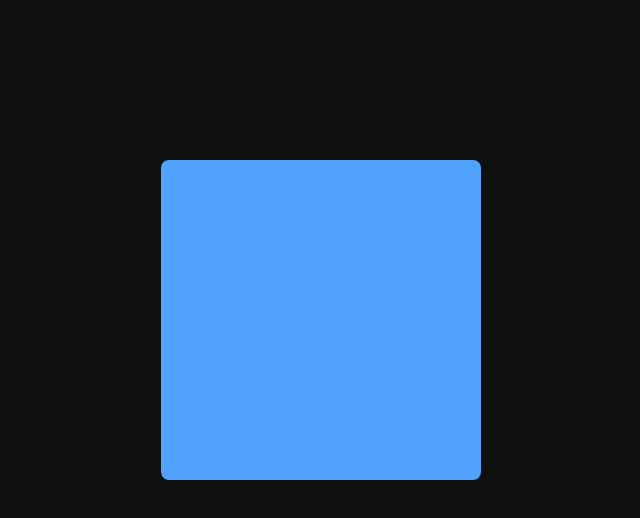
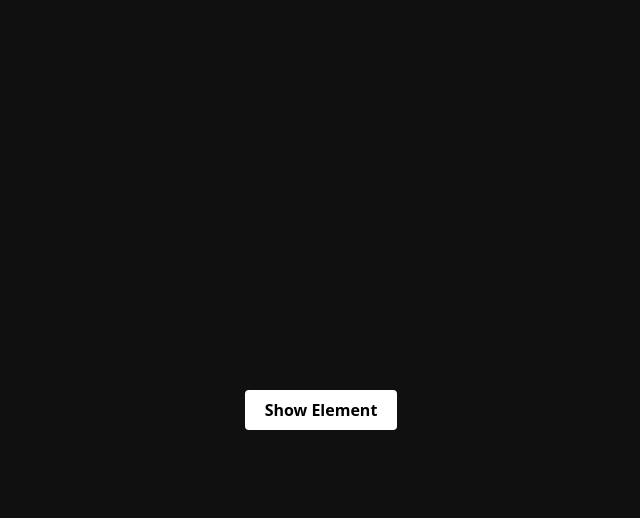
Before and after one commit to Mohamed-17/motion.dev-transform, a Next.js app: page / in a window 1280 px wide. Shown: the top 518 px of the page, without its empty margins (319-959 px from the left). Built offline with nearby package versions, Linux system fonts and the light colour scheme.

Commit message:
staggerChildren

```diff
--- a/app/page.tsx
+++ b/app/page.tsx
@@ -1,19 +1,54 @@
-import React from "react";
-import * as motion from "motion/react-client";
+"use client";
+import React, { useState } from "react";
+import { motion } from "motion/react";
 function HomePage() {
-  const boxVariants = {
-    init: { opacity: 1, scale: 1 },
-    hide: { opacity: 0.5, scale: 0.8 },
-    click: { opacity: 0, scale: 0 },
+  const [isVisible, setIsvisible] = useState(false);
+  const parentVariants = {
+    hidden: {
+      opacity: 0,
+    },
+    visible: {
+      opacity: 1,
+      transition: {
+        staggerChildren: 0.5,
+      },
+    },
+  };
+  const childVariants = {
+    hidden: {
+      opacity: 0,
+      y: 20,
+    },
+    visible: {
+      opacity: 1,
+      y: 0,
+    },
   };
   return (
-    <div className="space-x-3 flex">
+    <div>
       <motion.div
-        variants={boxVariants}
-        className="w-80 h-80 bg-blue-400 rounded-lg"
-        initial={"init"}
-        whileHover={"hide"}
-      ></motion.div>
+        className="flex space-x-3"
+        variants={parentVariants}
+        initial="hidden"
+        animate={isVisible ? "visible" : "hidden"}
+      >
+        {[...Array(5)].map((_, index) => (
+          <motion.div
+            key={index}
+            className="box"
+            variants={childVariants}
+          ></motion.div>
+        ))}
+      </motion.div>
+
+      <div className="mt-20 flex justify-center">
+        <button
+          onClick={() => setIsvisible((prev) => !prev)}
+          className="bg-white text-black font-bold rounded px-5 py-2"
+        >
+          {isVisible ? "Hide Element" : "Show Element"}
+        </button>
+      </div>
     </div>
   );
 }
```
